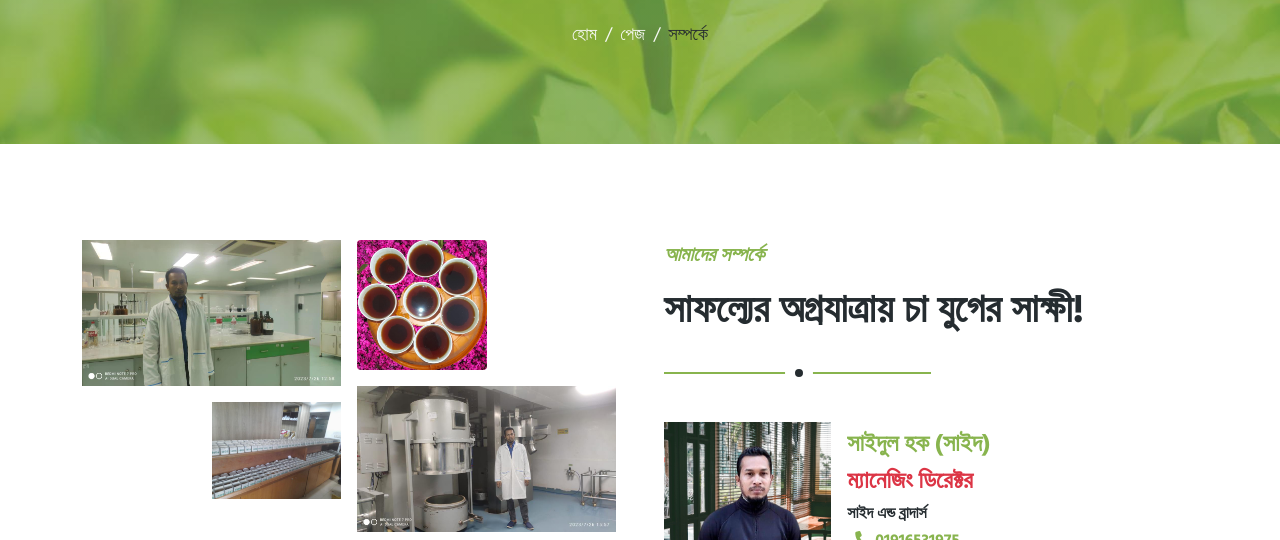
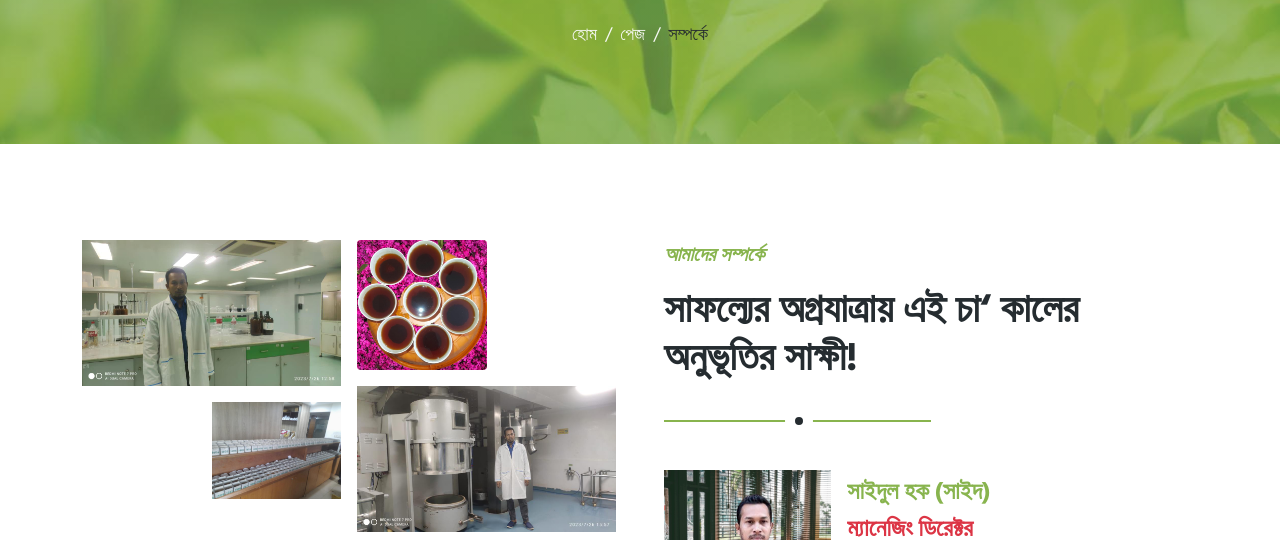
Before and after one commit to developer-mustafa/kisholoy-tea-website, a plain HTML site: page about.html in a window 1280 px wide. Shown: the part 260-800 px from the top of the page. Drawn offline with nearby package versions, Linux system fonts and the light colour scheme.

Commit message:
change text

```diff
--- a/about.html
+++ b/about.html
@@ -121,7 +121,7 @@
                 <div class="col-lg-6 wow fadeIn" data-wow-delay="0.5s">
                     <div class="section-title">
                         <p class="fs-5 fw-medium fst-italic text-primary">আমাদের সম্পর্কে</p>
-                        <h1 class="display-6">সাফল্যের অগ্রযাত্রায় চা যুগের সাক্ষী!</h1>
+                        <h1 class="display-6">সাফল্যের অগ্রযাত্রায় এই চা‘ কালের অনুভূতির সাক্ষী!</h1>
                     </div>
                     <div class="row g-3 mb-4">
                         <div class="col-sm-4">
```
Also changed, not shown: index.html (+2 -2 lines). Lines whose indentation alone changed are shown as unchanged.
